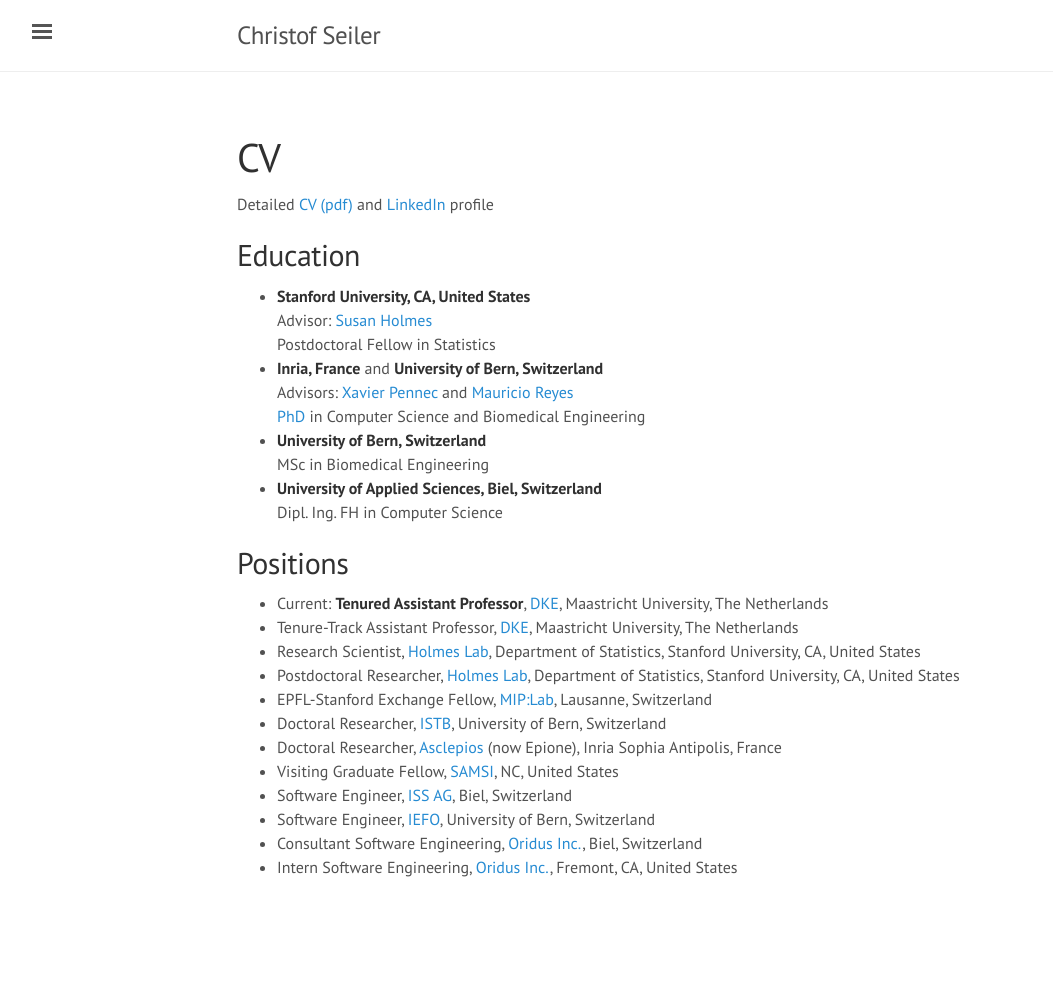
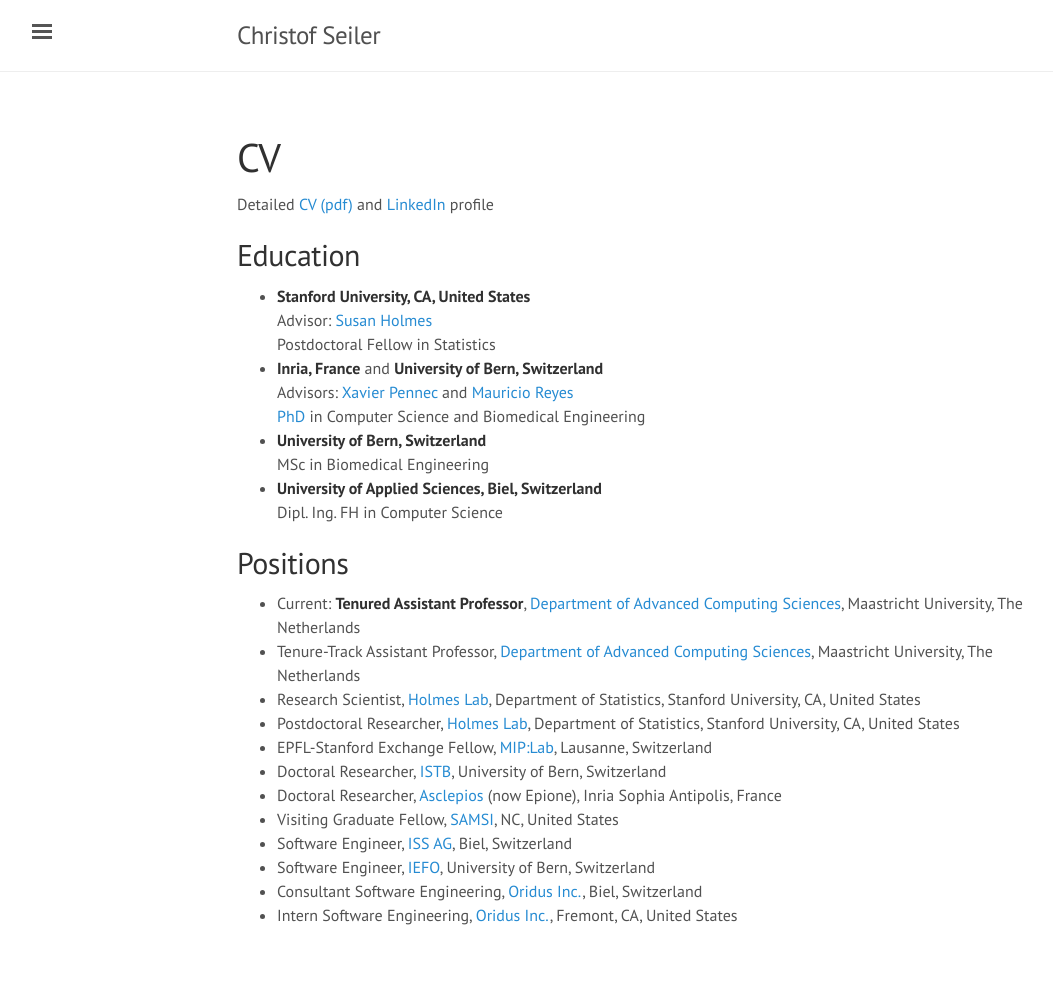
Before and after one commit to ChristofSeiler/ChristofSeiler.github.io, a Jekyll site: the page built from cv.md, in a window 1280 px wide. Shown: the whole page, without its empty margins (3-1056 px from the left). Built offline with Jekyll 4.4.1, drawn with Linux system fonts in a browser that asks for light colours; before the commit the page ends 943 px from its top, so only the background shows below that.

Commit message:
department name changed

```diff
--- a/cv.md
+++ b/cv.md
@@ -20,8 +20,8 @@
 
 ## Positions
 
-* Current: **Tenured Assistant Professor**, [DKE](https://www.maastrichtuniversity.nl/about-um/faculties/science-and-engineering/fse-departments/department-data-science-and-knowledge), Maastricht University, The Netherlands
-* Tenure-Track Assistant Professor, [DKE](https://www.maastrichtuniversity.nl/about-um/faculties/science-and-engineering/fse-departments/department-data-science-and-knowledge), Maastricht University, The Netherlands
+* Current: **Tenured Assistant Professor**, [Department of Advanced Computing Sciences](https://www.maastrichtuniversity.nl/about-um/faculties/science-and-engineering/fse-departments/department-data-science-and-knowledge), Maastricht University, The Netherlands
+* Tenure-Track Assistant Professor, [Department of Advanced Computing Sciences](https://www.maastrichtuniversity.nl/about-um/faculties/science-and-engineering/fse-departments/department-data-science-and-knowledge), Maastricht University, The Netherlands
 * Research Scientist, [Holmes Lab](http://statweb.stanford.edu/~susan/lab_index.html), Department of Statistics, Stanford University, CA, United States
 * Postdoctoral Researcher, [Holmes Lab](http://statweb.stanford.edu/~susan/lab_index.html), Department of Statistics, Stanford University, CA, United States
 * EPFL-Stanford Exchange Fellow, [MIP:Lab](https://miplab.epfl.ch/), Lausanne, Switzerland
--- a/index.html
+++ b/index.html
@@ -17,6 +17,8 @@
 Christof Seiler <br>
 <a href="cv/">CV</a> / <a href="research/">Reserach</a> / <a href="teaching/">Teaching</a> <br>
 Assistant Professor of Statistics <br>
+Department of Advanced Computing Sciences <br>
+Maastricht University <br>
 christof.seiler [at] maastrichtuniversity [dot] nl
 </p>
 
```
Also changed, not shown: 1 other file.
